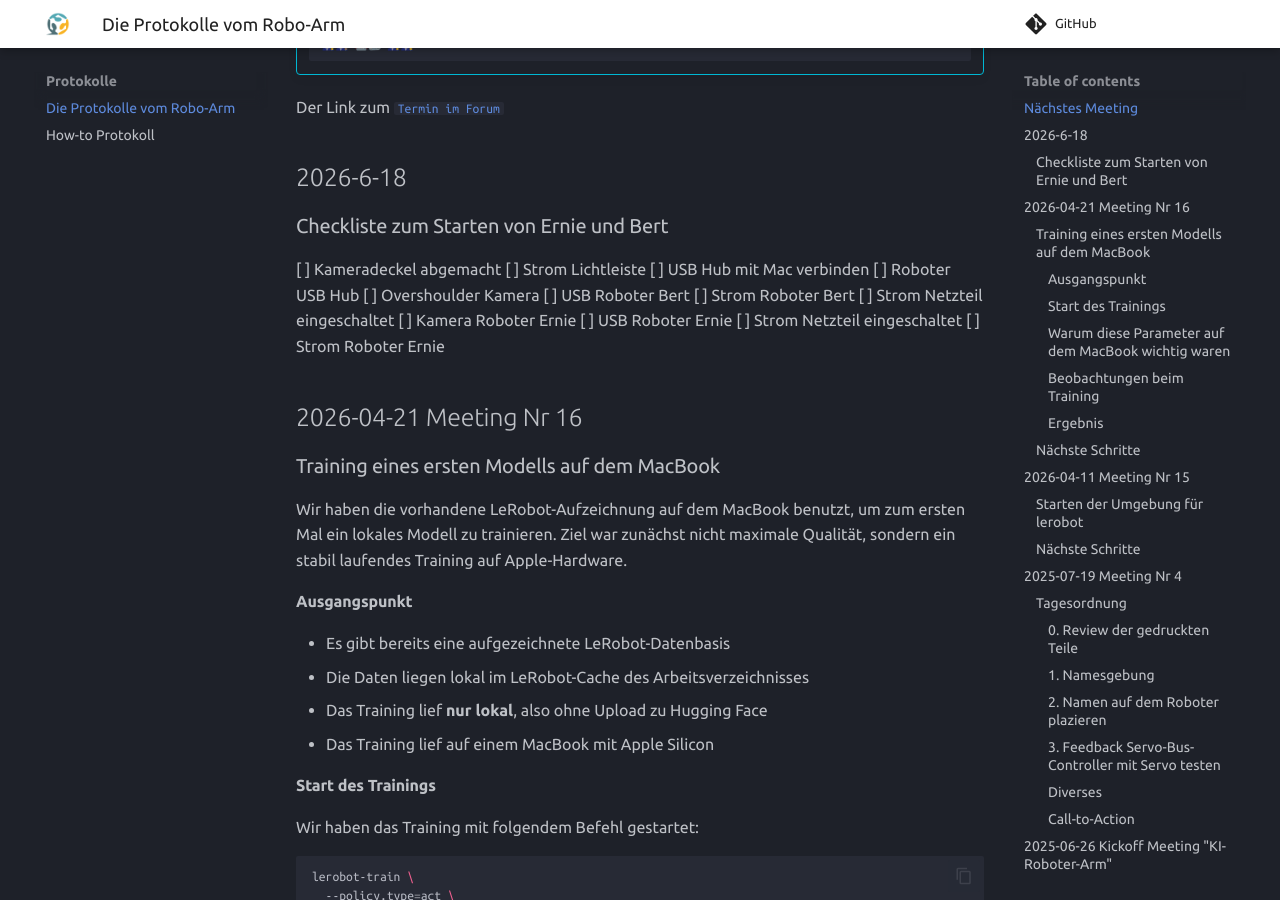
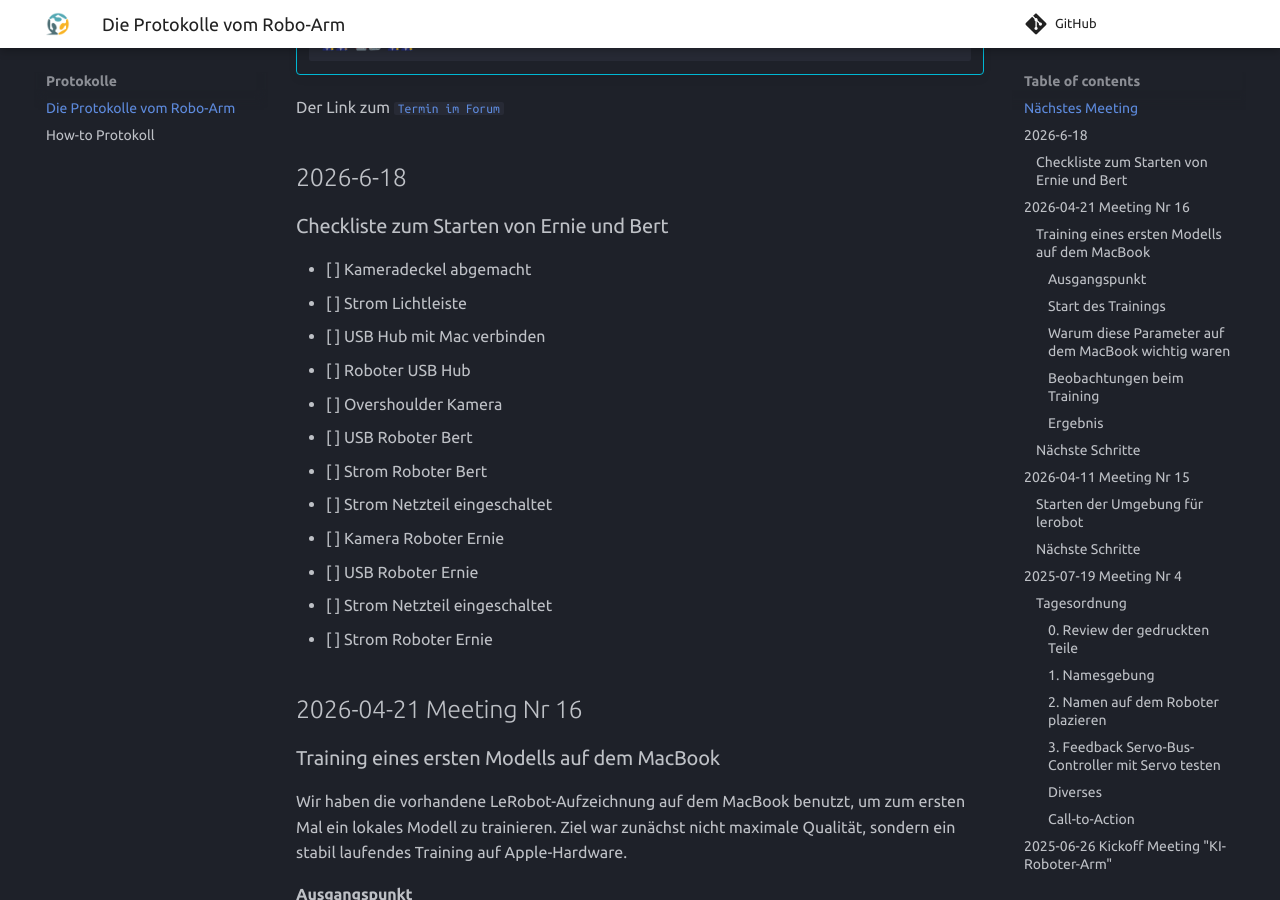
Before and after one commit to garagelab-dus/protolab-robo-docs, an MkDocs documentation site: the page built from docs/Protokolle/Backlog.md, in a window 1280 px wide and 900 px high, scrolled down 384 px. Built offline with MkDocs 1.6.1 and Material for MkDocs 9.7.7, drawn with Linux system fonts in a browser that asks for light colours; comment, search, counter and statistics services are not loaded.

```diff
--- a/docs/Protokolle/Backlog.md
+++ b/docs/Protokolle/Backlog.md
@@ -17,19 +17,18 @@ Der Link zum [`Termin im Forum`](https://forum.garage-lab.de/t/roboterarm-worksh
 
 ## 2026-6-18
 ### Checkliste zum Starten von Ernie und Bert
-
-[ ] Kameradeckel abgemacht
-[ ] Strom Lichtleiste
-[ ] USB Hub mit Mac verbinden
-[ ] Roboter USB Hub
-[ ] Overshoulder Kamera
-[ ] USB Roboter Bert
-[ ] Strom Roboter Bert
-[ ] Strom Netzteil eingeschaltet
-[ ] Kamera Roboter Ernie
-[ ] USB Roboter Ernie
-[ ] Strom Netzteil eingeschaltet
-[ ] Strom Roboter Ernie
+- [ ] Kameradeckel abgemacht
+- [ ] Strom Lichtleiste
+- [ ] USB Hub mit Mac verbinden
+- [ ] Roboter USB Hub
+- [ ] Overshoulder Kamera
+- [ ] USB Roboter Bert
+- [ ] Strom Roboter Bert
+- [ ] Strom Netzteil eingeschaltet
+- [ ] Kamera Roboter Ernie
+- [ ] USB Roboter Ernie
+- [ ] Strom Netzteil eingeschaltet
+- [ ] Strom Roboter Ernie
 
 ## 2026-04-21 Meeting Nr 16
 ### Training eines ersten Modells auf dem MacBook
```
